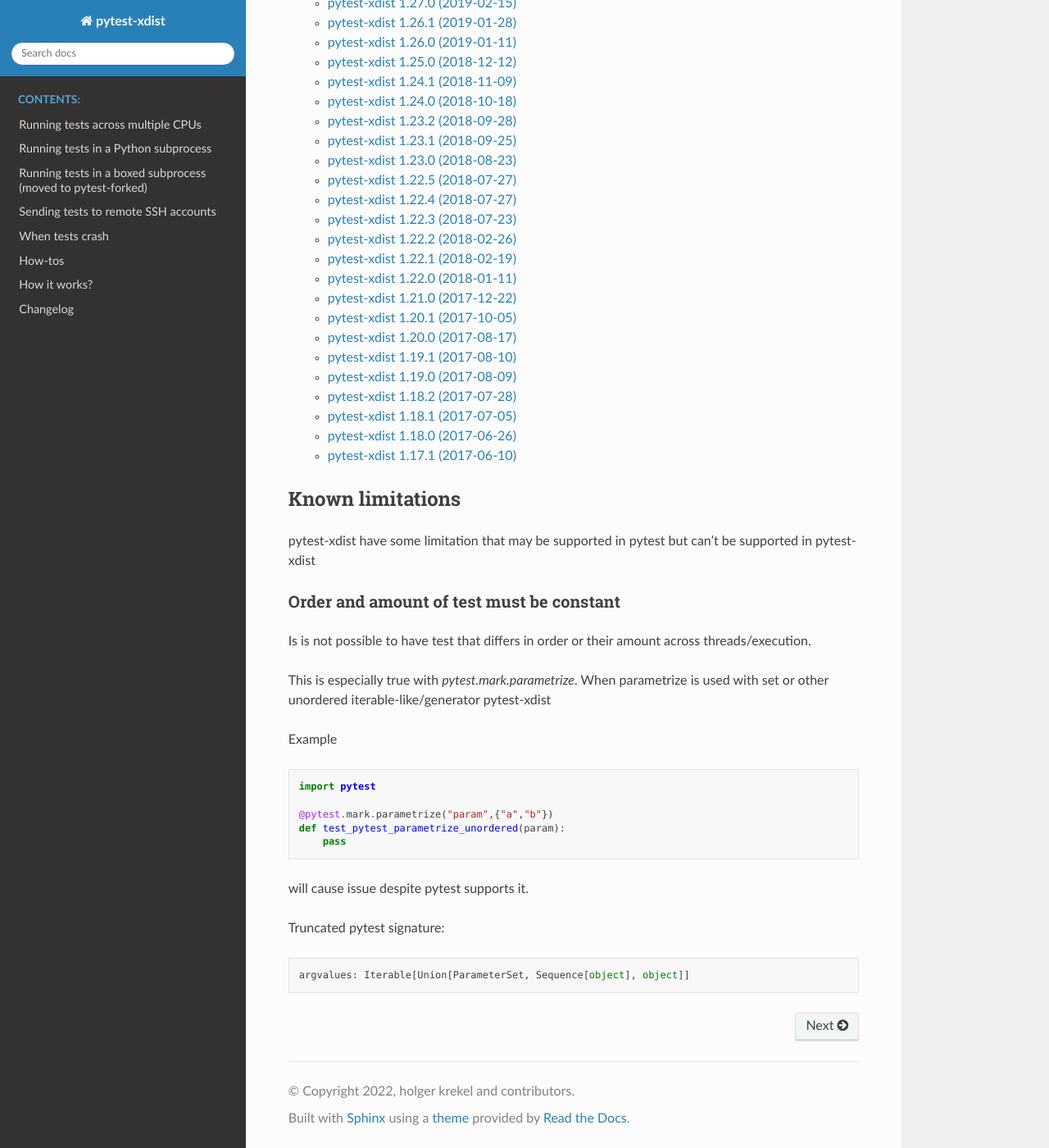
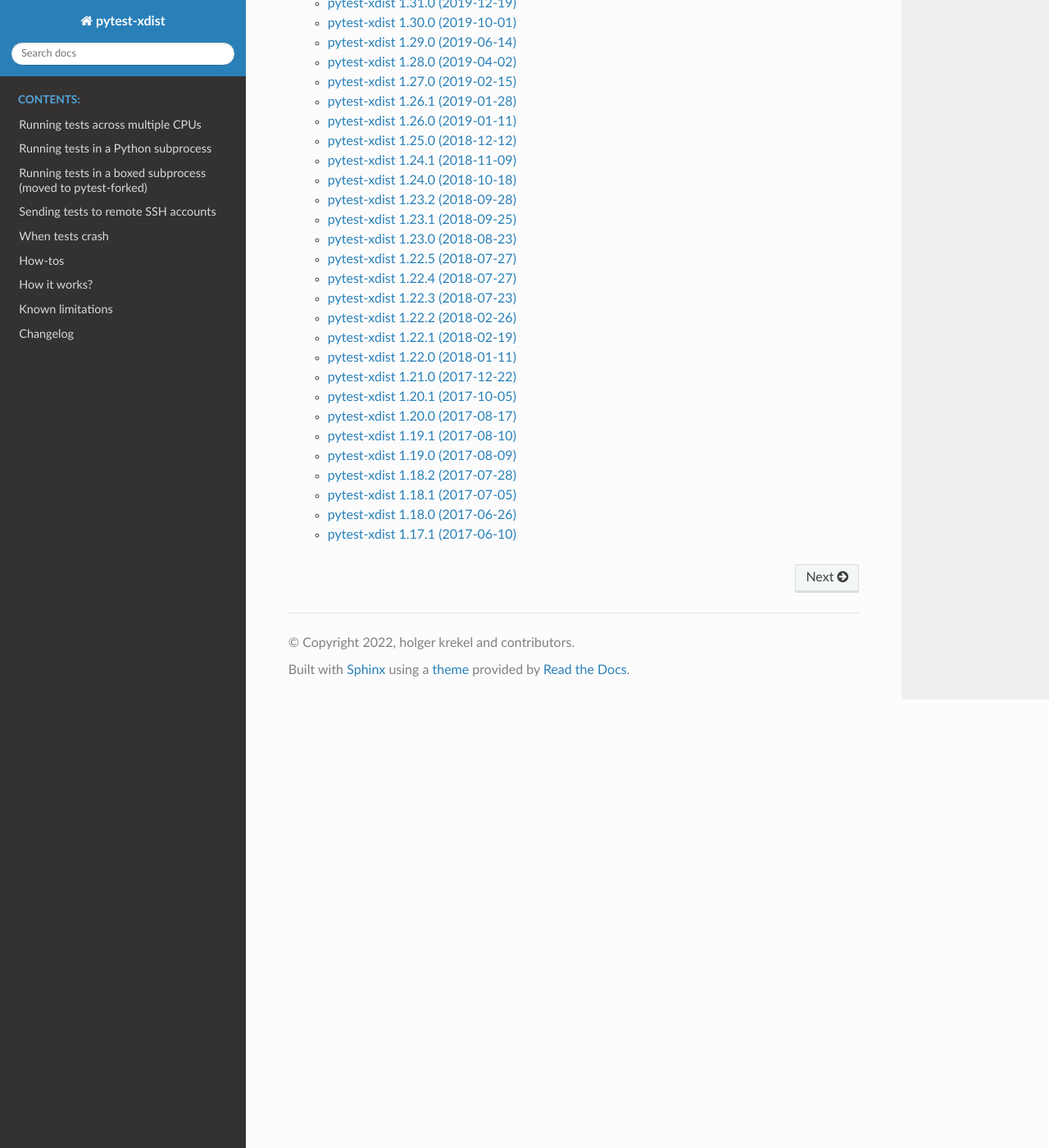
Before and after one commit to pytest-dev/pytest-xdist, a Sphinx documentation site: the page built from docs/index.rst, in a window 1280 px wide and 1400 px high, scrolled down 2110 px. Shown: the whole window at 82% size. Built offline with Sphinx 7.4.7 and the Read the Docs theme 2.0.0, drawn with Linux system fonts in a browser that asks for light colours; some of the changed text lies outside the part shown.

Commit message:
Improve known limitations documentation
* moved doc file to rst file
* moved know limitations section to its own file
* added quick workarounds section that documents quick fixes

```diff
--- a/docs/index.rst
+++ b/docs/index.rst
@@ -60,31 +60,5 @@
     crash
     how-to
     how-it-works
+    known-limitations
     changelog
-
-Known limitations
------------------
-pytest-xdist have some limitation that may be supported in pytest but can't be supported in pytest-xdist
-
-Order and amount of test must be constant
-~~~~~~~~~~~~~~~~~~~~~~~~~~~~~~~~~~~~~~~~~
-Is is not possible to have test that differs in order or their amount across threads/execution.
-
-This is especially true with `pytest.mark.parametrize`.
-When parametrize is used with set or other unordered iterable-like/generator
-pytest-xdist
-
-
-Example
-::
-    import pytest
-
-    @pytest.mark.parametrize("param",{"a","b"})
-    def test_pytest_parametrize_unordered(param):
-        pass
-
-will cause issue despite pytest supports it.
-
-Truncated pytest signature:
-::
-    argvalues: Iterable[Union[ParameterSet, Sequence[object], object]]
```
Also changed, not shown: changelog/796.rst (added, +37 -0 lines), docs/known-limitations.rst (added, +48 -0 lines), 1 other file.
